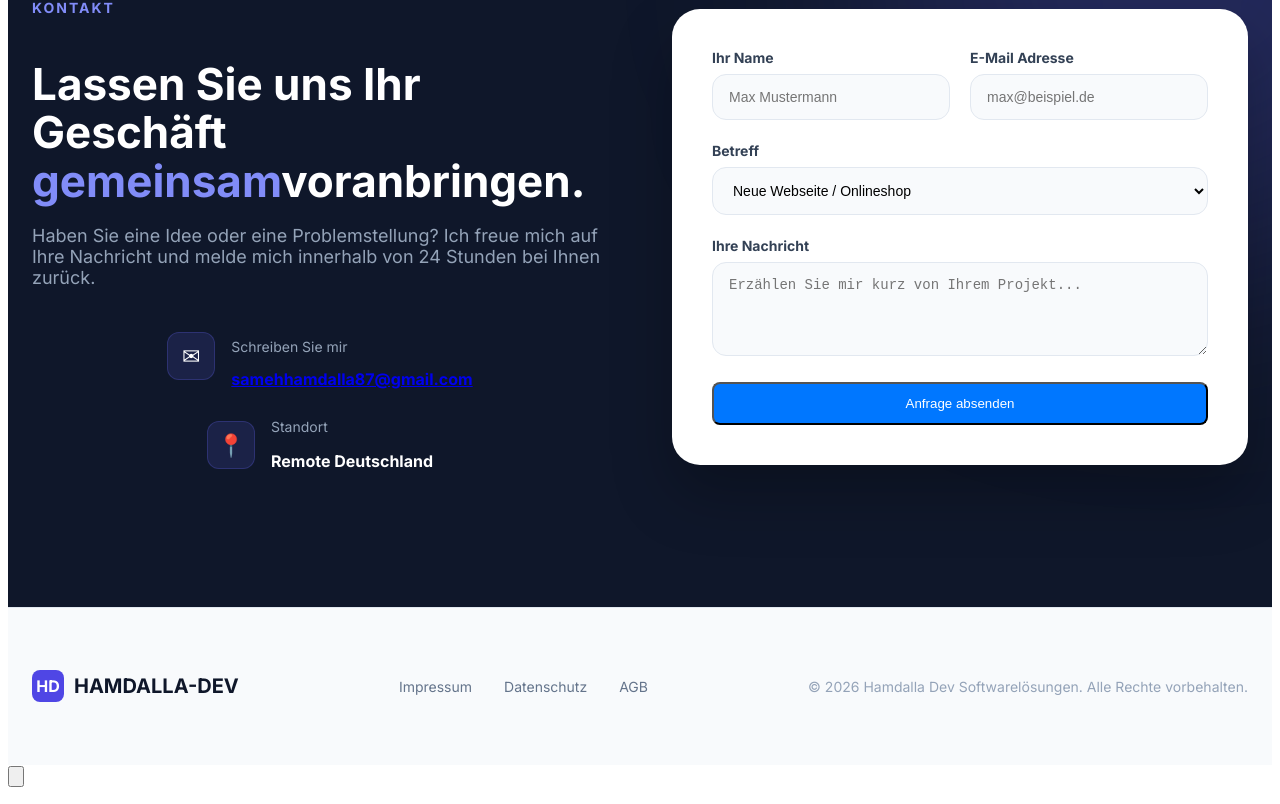
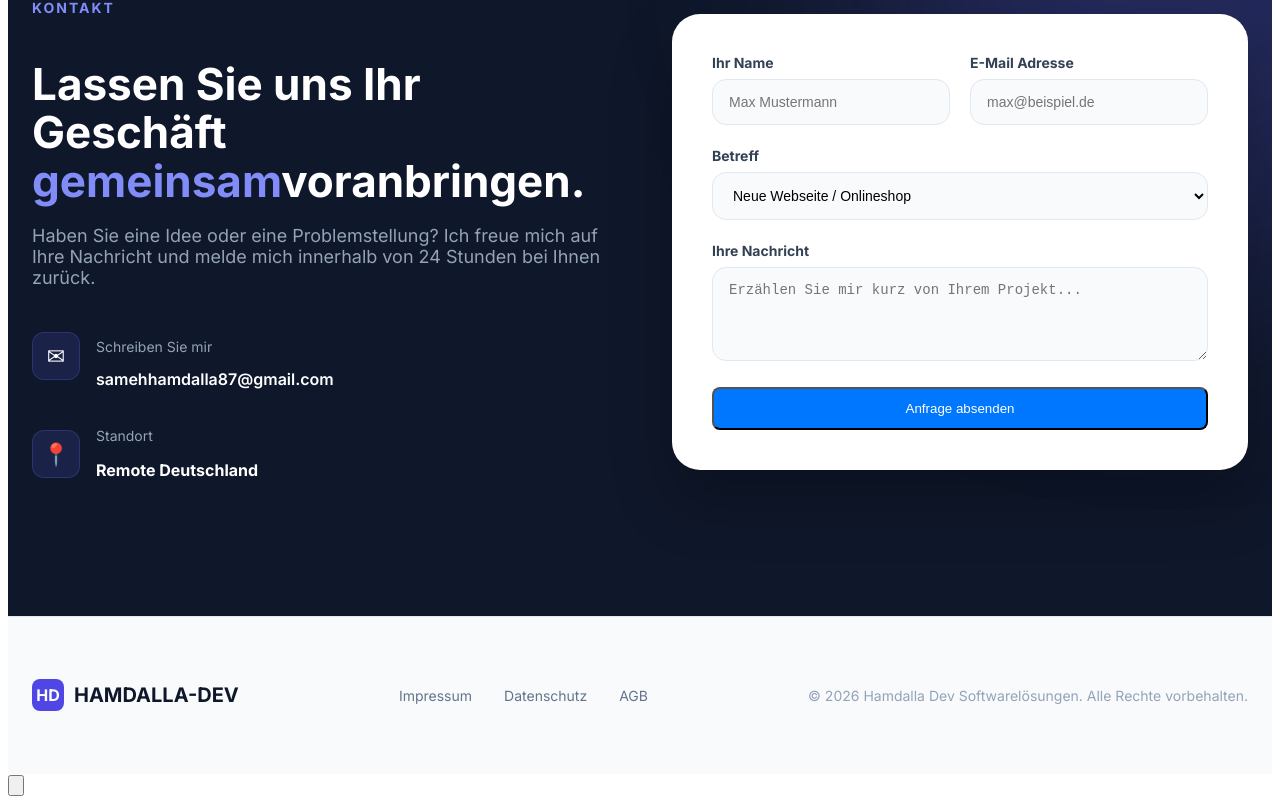
Before and after one commit to Sameh-Hamdalla/hamdalla-dev, a React (Vite) app: page / in a window 1280 px wide. Shown: the part 2692-3496 px from the top of the page. Built offline with nearby package versions, Linux system fonts and the light colour scheme.

Commit message:
Kontaktdaten fix gemacht

```diff
--- a/src/components/kontakt/Contact.css
+++ b/src/components/kontakt/Contact.css
@@ -63,13 +63,13 @@
 }
 
 /* ===== Info ===== */
-.contact-info {
+.contact-links {
   display: flex;
   flex-direction: column;
   gap: 24px;
 }
 
-.info-item {
+.info-item, .info-value {
   display: flex;
   gap: 16px;
   align-items: center;
@@ -104,11 +104,7 @@
   color: #94a3b8;
   font-size: 14px;
 }
-.contact-links {
-  display: flex;
-  align-items: center;
-  gap: 15px;
-}
+
 
 .whatsapp-link img {
   width: 32px;
@@ -122,8 +118,20 @@
 
 .info-value {
   font-weight: 700;
+  color: white;
+}
+/* Link im Kontaktbereich wie normaler Text (oder wie dein Design) */
+.info-value a {
+  color: inherit;            /* übernimmt die Farbe vom Eltern-Element */
+  text-decoration: none;     /* entfernt Unterstreichung */
+  font-weight: 600;          /* optional */
 }
 
+/* Hover-Effekt */
+.info-value a:hover {
+  text-decoration: underline; /* oder z.B. opacity */
+  opacity: 0.9;
+}
 /* ===== Card ===== */
 .contact-card {
   background: white;
--- a/src/components/kontakt/Contact.tsx
+++ b/src/components/kontakt/Contact.tsx
@@ -142,7 +142,7 @@ const Contact: React.FC = () => {
 
                   <div className="info-value">
                     {/* mailto öffnet nur das Mailprogramm */}
-                    <a href="mailto:sa_mh87@outlook.de">
+                    <a href="mailto:samehhamdalla87@gmail.com">
                       samehhamdalla87@gmail.com
                     </a>
                   </div>
```
